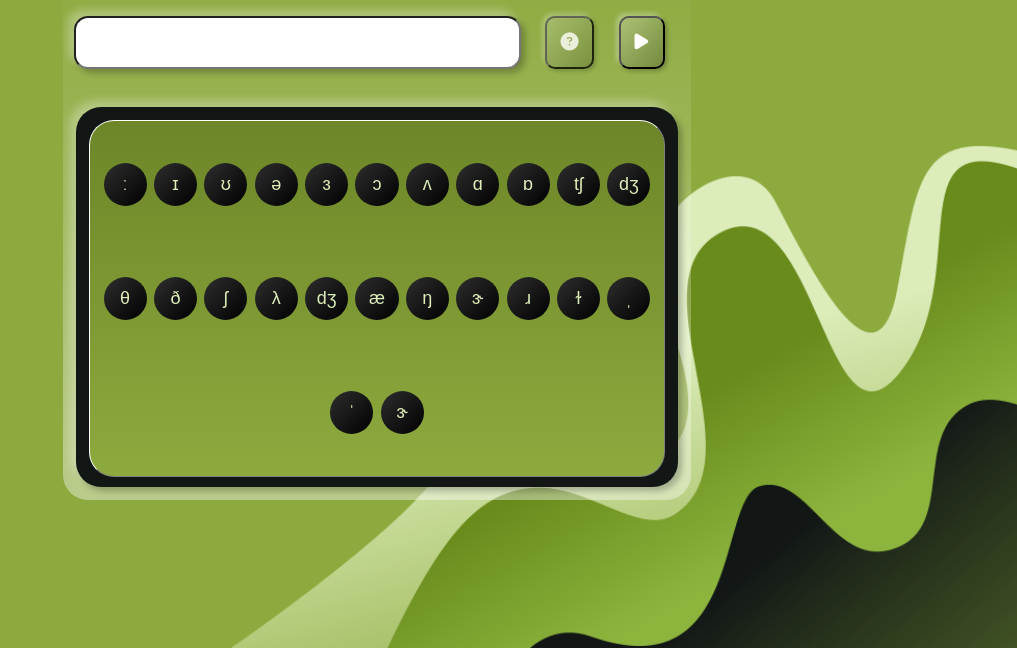
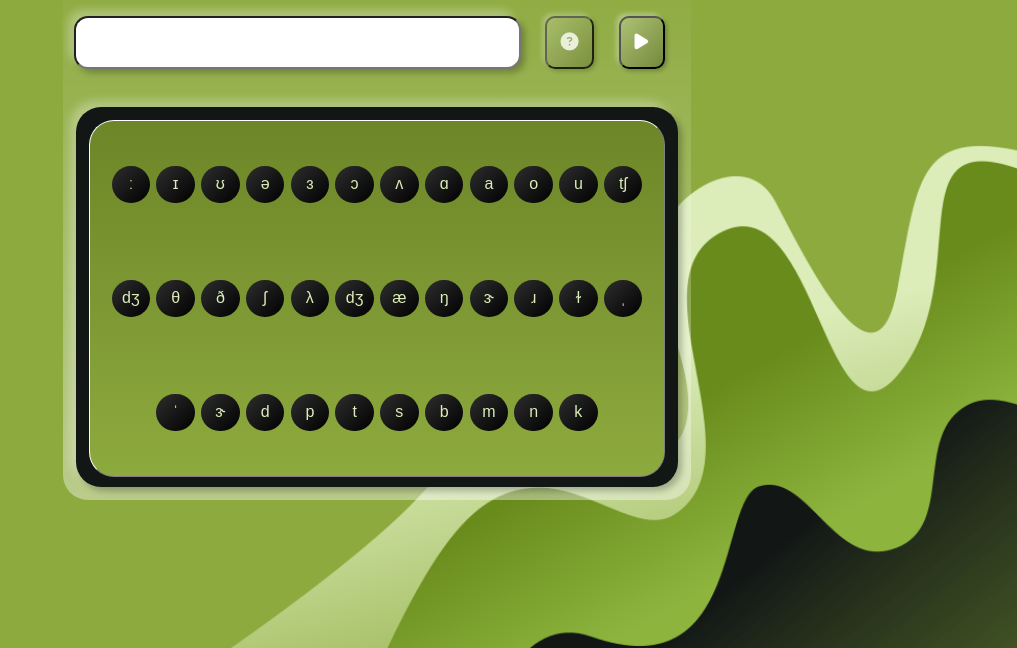
Before and after one commit to PedramN-MiraiTech/phonotrainer_test, a plain HTML site: page index.html in a window 1280 px wide. Shown: the part 98-746 px from the top of the page, without its empty margins (263-1280 px from the left). Drawn offline with Linux system fonts and the light colour scheme.

Commit message:
completed the keyboard

```diff
--- a/index.html
+++ b/index.html
@@ -39,7 +39,9 @@
                     <span>ɔ</span>
                     <span>ʌ</span>
                     <span>ɑ</span>
-                    <span>ɒ</span>
+                    <span>a</span>
+                    <span>o</span>
+                    <span>u</span>
                     <span>tʃ</span>
                     <span>dʒ</span>
                     <span>θ</span>
@@ -55,6 +57,14 @@
                     <span>ˌ</span>
                     <span>ˈ</span>
                     <span>ɝ</span>
+                    <span>d</span>
+                    <span>p</span>
+                    <span>t</span>
+                    <span>s</span>
+                    <span>b</span>
+                    <span>m</span>
+                    <span>n</span>
+                    <span>k</span>
                 </div>
             </div>
         </div>
--- a/style.css
+++ b/style.css
@@ -224,7 +224,7 @@ a:hover {
     background-color: #121716;
     border-radius: 25px;
     color:#dcedb9;
-    font-size: large;
+    font-size: medium;
     width: 1.2em;
     padding: .6em; margin: .2em;
     text-align: center;
```
